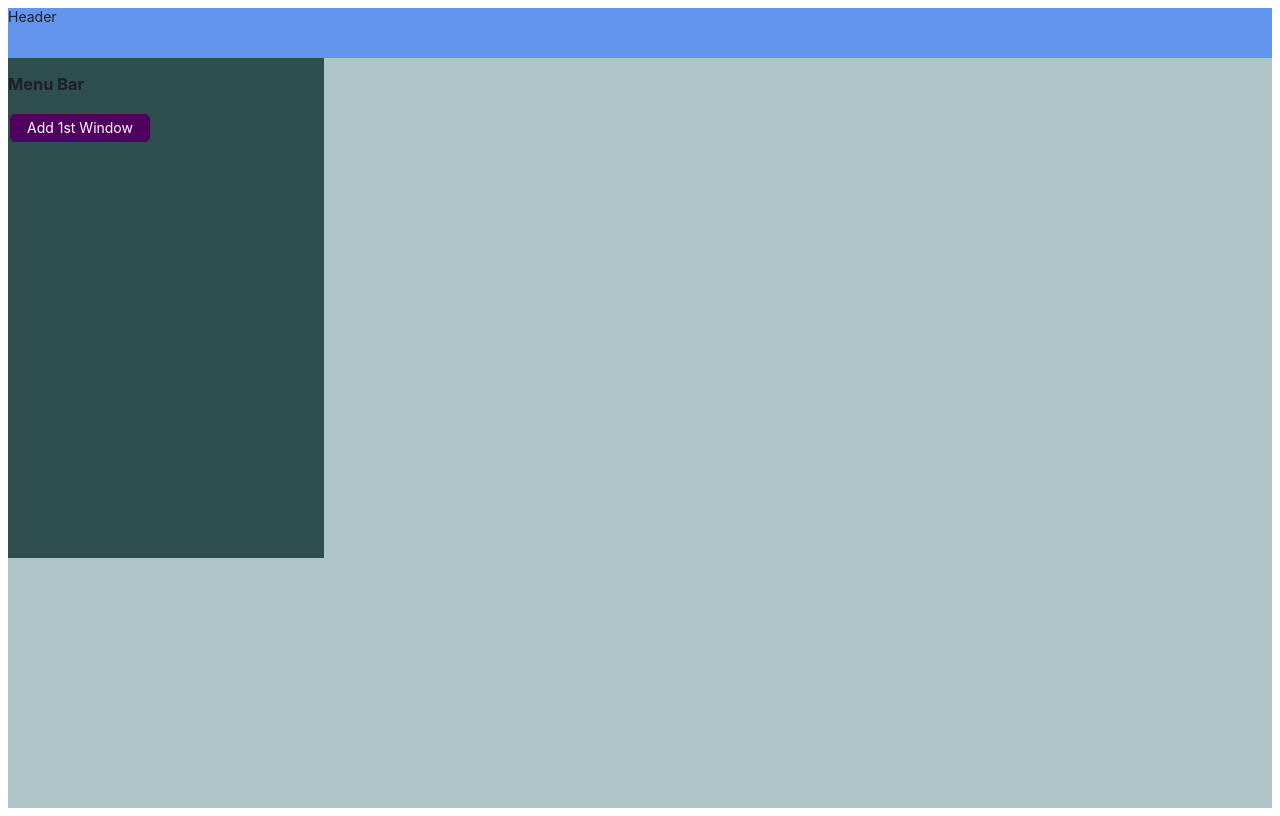
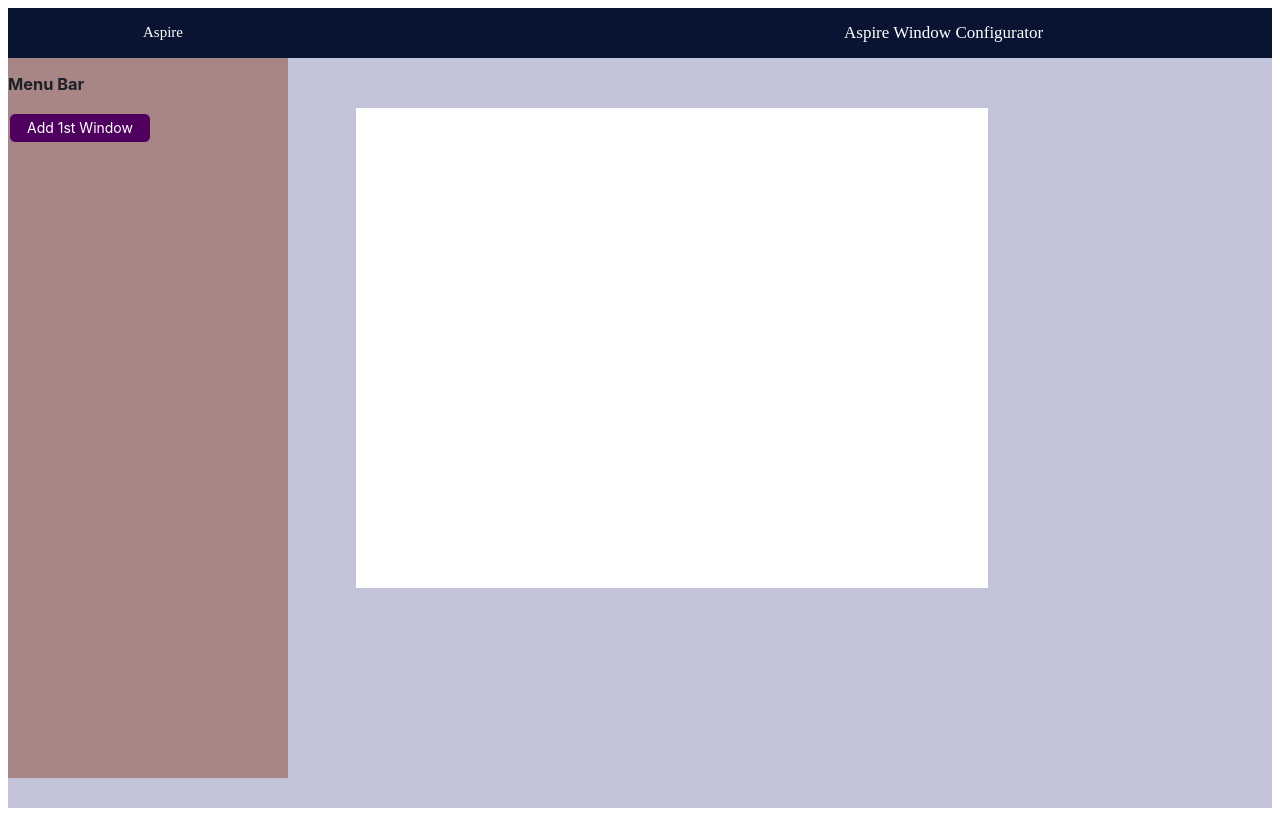
Before and after one commit to arazaq917/konva-window-project, a React (Create React App) app: page / in a window 1280 px wide. Built offline with nearby package versions, Linux system fonts and the light colour scheme.

Commit message:
update object

```diff
--- a/src/App.css
+++ b/src/App.css
@@ -1,10 +1,14 @@
 .app {
-  background-color: rgb(174, 198, 199);
+  position: relative;
+  width: 100%;
   height: 100vh;
-  overflow-y: auto;
+  background: #c3c3da;
 }
-.inner-div{
-  width: 100%;
-  display: flex;
-  flex-direction: row;
+.container-div{
+  position: absolute;
+  margin-left: 348px;
+  background-color: white;
+  margin-top: 100px;
+  width: 50%;
+  height: 60%;
 }
--- a/src/App.js
+++ b/src/App.js
@@ -20,11 +20,12 @@ function App() {
     var vertical = [0, stage.width() / 2, stage.width()];
     var horizontal = [0, stage.height() / 2, stage.height()];
     layer.find(".fillLine").forEach((guideItem) => {
-      console.log("guideItem", guideItem);
       if (guideItem === skipShape) {
         return;
       }
       var box = guideItem.getClientRect();
+      console.log("guideItem", box);
+
       // and we can snap to all edges of shapes
       vertical.push([box.x, box.x + box.width, box.x + box.width / 2]);
       horizontal.push([box.y, box.y + box.height, box.y + box.height / 2]);
@@ -34,10 +35,6 @@ function App() {
       horizontal: horizontal.flat(),
     };
   }
-
-  // what points of the object will trigger to snapping?
-  // it can be just center of the object
-  // but we will enable all edges and center
   function getObjectSnappingEdges(node) {
     var box = node.getClientRect();
     var absPos = node.absolutePosition();
@@ -173,28 +170,28 @@ function App() {
 
   // });
 
-  // function haveIntersection(r1, r2) {
-  //   return !(
-  //     r2.x > r1.x + r1.width ||
-  //     r2.x + r2.width < r1.x ||
-  //     r2.y > r1.y + r1.height ||
-  //     r2.y + r2.height < r1.y
-  //   );
-  // }
+  function haveIntersection(r1, r2) {
+    return !(
+      r2.x > r1.x + r1.width ||
+      r2.x + r2.width < r1.x ||
+      r2.y > r1.y + r1.height ||
+      r2.y + r2.height < r1.y
+    );
+  }
   layer.on("dragmove", function (e) {
-    // var target = e.target;
-    // var targetRect = e.target.getClientRect();
-    // layer.children.forEach(function (group) {
-    //   // do not check intersection with itself
-    //   if (group === target) {
-    //     return;
-    //   }
-    //   if (haveIntersection(group.getClientRect(), targetRect)) {
-    //     layer.findOne('.fillLine').fill('red');
-    //   } else {
-    //     layer.findOne('.fillLine').fill('lightblue');
-    //   }
-    // });
+    var target = e.target;
+    var targetRect = e.target.getClientRect();
+    layer.children.forEach(function (group) {
+      // do not check intersection with itself
+      if (group === target) {
+        return;
+      }
+      if (haveIntersection(group.getClientRect(), targetRect)) {
+        layer.findOne(".fillLine").fill("red");
+      } else {
+        layer.findOne(".fillLine").fill("lightblue");
+      }
+    });
     // clear all previous lines on the screen
     layer.find(".guid-line").forEach((l) => l.destroy());
 
@@ -274,6 +271,7 @@ function App() {
   });
 
   layer.on("dragend", function (e) {
+    // console.log("me call ho rha hon");
     layer.find(".guid-line").forEach((l) => l.destroy());
   });
 
@@ -314,7 +312,7 @@ function App() {
         // line
         ctx.moveTo(-arrowOffset, 0);
         ctx.lineTo(-arrowOffset, frameHeight);
-
+        console.log("frame height",frameHeight);
         // bottom pointer
         ctx.moveTo(-arrowOffset - arrowSize, frameHeight - arrowSize);
         ctx.lineTo(-arrowOffset, frameHeight);
@@ -390,85 +388,101 @@ function App() {
       y: frameHeight + arrowOffset,
     });
 
-    // group.add(lines, leftArrow, bottomArrow, leftLabel, bottomLabel);
+    group.add(lines, leftArrow, bottomArrow);
 
     return group;
   }
 
   const createFrame = (frameWidth, frameHeight) => {
-    var padding = 0;
+    var padding = 10;
     var group = new Konva.Group();
-    // var top = new Konva.Line({
-    //   points: [
-    //     0,
-    //     0,
-    //     frameWidth,
-    //     0,
-    //     frameWidth - padding,
-    //     padding,
-    //     padding,
-    //     padding,
-    //   ],
-    //   fill: "white",
-    // });
+    var top = new Konva.Line({
+      points: [
+        0,
+        0,
+        frameWidth,
+        0,
+        frameWidth - padding,
+        padding,
+        padding,
+        padding,
+      ],
+      fill: "white",
+      name: "fillLine",
+    });
 
-    // var left = new Konva.Line({
-    //   points: [
-    //     0,
-    //     0,
-    //     padding,
-    //     padding,
-    //     padding,
-    //     frameHeight - padding,
-    //     0,
-    //     frameHeight,
-    //   ],
-    //   fill: "white",
-    // });
+    var left = new Konva.Line({
+      points: [
+        0,
+        0,
+        padding,
+        padding,
+        padding,
+        frameHeight - padding,
+        0,
+        frameHeight,
+      ],
+      fill: "white",
+      name: "fillLine",
+    });
 
-    // var bottom = new Konva.Line({
-    //   points: [
-    //     0,
-    //     frameHeight,
-    //     padding,
-    //     frameHeight - padding,
-    //     frameWidth - padding,
-    //     frameHeight - padding,
-    //     frameWidth,
-    //     frameHeight,
-    //   ],
-    //   fill: "white",
-    // });
+    var bottom = new Konva.Line({
+      points: [
+        0,
+        frameHeight,
+        padding,
+        frameHeight - padding,
+        frameWidth - padding,
+        frameHeight - padding,
+        frameWidth,
+        frameHeight,
+      ],
+      fill: "white",
+      name: "fillLine",
+    });
 
-    // var right = new Konva.Line({
-    //   points: [
-    //     frameWidth,
-    //     0,
-    //     frameWidth,
-    //     frameHeight,
-    //     frameWidth - padding,
-    //     frameHeight - padding,
-    //     frameWidth - padding,
-    //     padding,
-    //   ],
-    //   fill: "white",
-    // });
+    var right = new Konva.Line({
+      points: [
+        frameWidth,
+        0,
+        frameWidth,
+        frameHeight,
+        frameWidth - padding,
+        frameHeight - padding,
+        frameWidth - padding,
+        padding,
+      ],
+      fill: "white",
+      name: "fillLine",
+    });
 
-    var glass = new Konva.Rect({
-      x: Math.random() * stage.width(),
-      y: Math.random() * stage.height(),
+    let glass = new Konva.Rect({
+      x: padding,
+      y: padding,
       width: frameWidth - padding * 2,
       height: frameHeight - padding * 2,
       fill: "lightblue",
-      name: "fillLine",
     });
-    group.add(glass);
+    group.add(glass, top, bottom, left, right);
 
-    // group.find("Line").forEach((line) => {
-    //   line.closed(true);
-    //   line.stroke("black");
-    //   line.strokeWidth(1);
-    // });
+    var MAX_WIDTH = 200;
+    // create new transformer
+    var tr = new Konva.Transformer({
+      boundBoxFunc: function (oldBoundBox, newBoundBox) {
+        if (Math.abs(newBoundBox.width) > MAX_WIDTH) {
+          return oldBoundBox;
+        }
+
+        return newBoundBox;
+      },
+    });
+    layer.add(tr);
+    tr.nodes([glass]);
+    group.find("Line").forEach((line) => {
+      line.closed(true);
+      line.stroke("black");
+      line.strokeWidth(1);
+    });
 
     return group;
   };
@@ -476,8 +490,8 @@ function App() {
   const stageContainer = () => {
     let stage = new Konva.Stage({
       container: "container",
-      width: 800,
-      height: 500,
+      width: 780,
+      height: 454,
     });
     setStage(stage);
   };
@@ -500,11 +514,12 @@ function App() {
     stage.add(layer);
     layer.draw();
   };
+  window.stage = stage;
   return (
     <div className="app">
       <Header />
-      <div className="inner-div">
-        <Menu addShape={addShape} />
+      <Menu addShape={addShape} />
+      <div className="container-div">
         <div id="container"></div>
       </div>
     </div>
--- a/src/components/SideBar/Menu.css
+++ b/src/components/SideBar/Menu.css
@@ -1,15 +1,21 @@
-.wd-menu{
-    background-color: darkslategrey;
-    width: 25%;
+.wd-menu {
+  position: absolute;
+  width: 280px;
+  height: 90vh;
+  left: 0px;
+  top: 50px;
+
+  background: #a88686;
 }
-.side-panel{
+.side-panel {
   height: 100% !important;
   padding: 0px !important;
   position: relative;
 }
-.side-navbar{
+.side-navbar {
   background-color: #fff;
-    -webkit-box-shadow: 0 0 0 1px rgb(17 20 24 / 10%), 0 1px 1px rgb(17 20 24 / 20%);
+  -webkit-box-shadow: 0 0 0 1px rgb(17 20 24 / 10%),
+    0 1px 1px rgb(17 20 24 / 20%);
   box-shadow: 0 0 0 1px rgb(17 20 24 / 10%), 0 1px 1px rgb(17 20 24 / 20%);
   height: 50px;
   padding: 0 15px;
--- a/src/components/header/Header.js
+++ b/src/components/header/Header.js
@@ -1,12 +1,13 @@
-import React from 'react'
-import './header.css';
+import React from "react";
+import "./header.css";
 
 const Header = () => {
   return (
-    <div className='header'>
-        <div>Header</div>
+    <div className="header">
+      <span className="header-title">Aspire</span>
+      <div className="header-text">Aspire Window Configurator</div>
     </div>
-  )
-}
+  );
+};
 
-export default Header
+export default Header;
--- a/src/components/header/header.css
+++ b/src/components/header/header.css
@@ -1,8 +1,41 @@
-.header{
-    width: 100%;
-    height: 50px;
-    background-color: cornflowerblue;
-    display: block;
-    justify-content: center;
-    align-items: center;
+.header {
+  position: absolute;
+  width: 100%;
+  height: 50px;
+  left: 0px;
+  top: 0px;
+
+  background: #081432;
 }
+.header-text {
+  position: absolute;
+  width: 248px;
+  height: 17px;
+  left: 836px;
+  top: 16px;
+
+  font-family: "Montserrat";
+  font-style: normal;
+  font-weight: 500;
+  font-size: 17px;
+  line-height: 17px;
+  /* identical to box height, or 100% */
+
+  color: #ffffff;
+}
+.header-title {
+  position: absolute;
+  width: 49px;
+  height: 15px;
+  left: 135.02px;
+  top: 17px;
+
+  font-family: "Montserrat";
+  font-style: normal;
+  font-weight: 500;
+  font-size: 15.0094px;
+  line-height: 15px;
+  /* identical to box height, or 100% */
+
+  color: #ffffff;
+}
```
Lines whose indentation alone changed are shown as unchanged.
